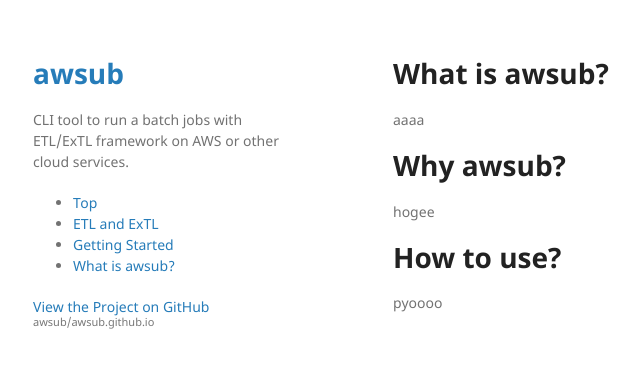
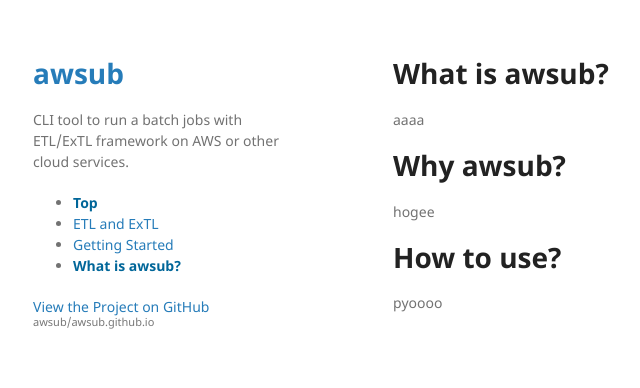
Before and after one commit to awsub/awsub.github.io, a Jekyll site: the page built from index.md, in a window 1280 px wide. Shown: the top 388 px of the page, without its empty margins (177-817 px from the left). Built offline with Jekyll 4.4.1, drawn with Linux system fonts in a browser that asks for light colours; our own code applies the rules of GitHub Pages for plain Markdown files.

Commit message:
Add custom styling for active link

```diff
--- a/_sass/jekyll-theme-minimal.scss
+++ b/_sass/jekyll-theme-minimal.scss
@@ -39,7 +39,7 @@
   text-decoration:none;
 }
 
-a:hover, a:focus {
+a:hover, a:focus, a.active {
   color:#069;
   font-weight: bold;
 }
```
